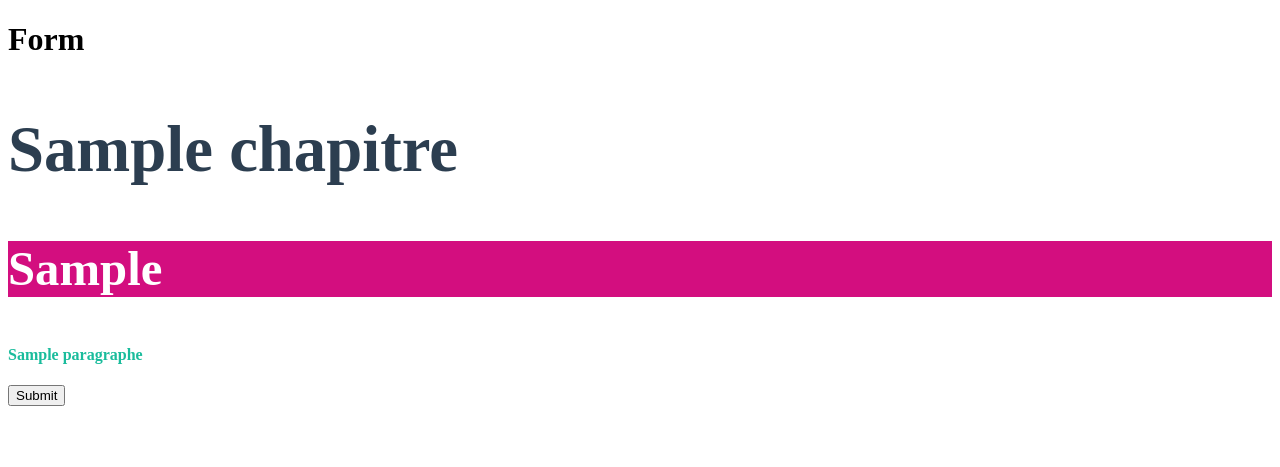
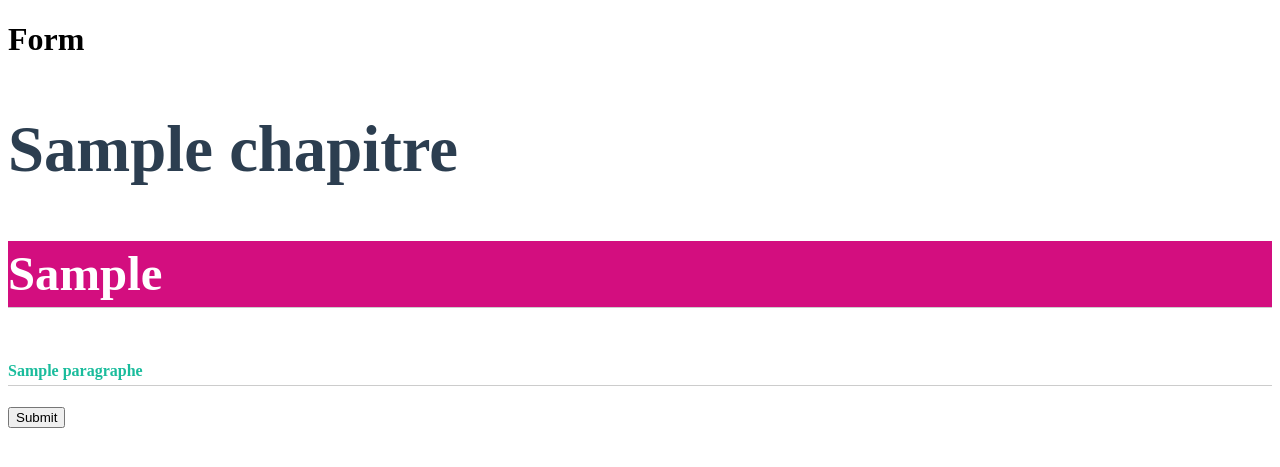
Before and after one commit to CasparRitchie/audit_app2, a Flask app: template frontend/public/templates/index.html in a window 1280 px wide. Shown: the top 467 px of the page. Run offline with Flask 3, Linux system fonts and the light colour scheme; the template is opened without the code that fills it: most values are stand-ins (such as "Sample title", 1, 10 or a date in 2020).

Commit message:
updated sticky header for h3 and h4

```diff
--- a/frontend/public/static/css/styles.css
+++ b/frontend/public/static/css/styles.css
@@ -116,13 +116,23 @@ button.btn-warning:active {
 }
 
 
-.paragraphe-header {
-  position: -webkit-sticky !important; /* For Safari */
-  position: sticky !important;
-  top: 0 !important;
-  background-color: white !important;
-  z-index: 10 !important; /* To ensure the header is above other elements */
-  padding: 10px 0 !important;
-  border-bottom: 1px solid #ccc !important;
+h3 {
+  position: -webkit-sticky;
+  position: sticky;
+  top: 0; /* Sticks at the very top */
+  background-color: #D30E7F; /* Optional */
+  z-index: 20; /* Higher than h4 so they don't overlap */
+  padding: 5px 0;
+  border-bottom: 1px solid #ccc;
+}
+
+h4 {
+  position: -webkit-sticky;
+  position: sticky;
+  top: 50px; /* Sticks just below h3 */
+  background-color: #fff;
+  z-index: 10;
+  padding: 5px 0;
+  border-bottom: 1px solid #ccc;
 }
 /*# sourceMappingURL=styles.css.map */
```
Also changed, not shown: frontend/src/AuditDetail.js (+21 -4 lines).
